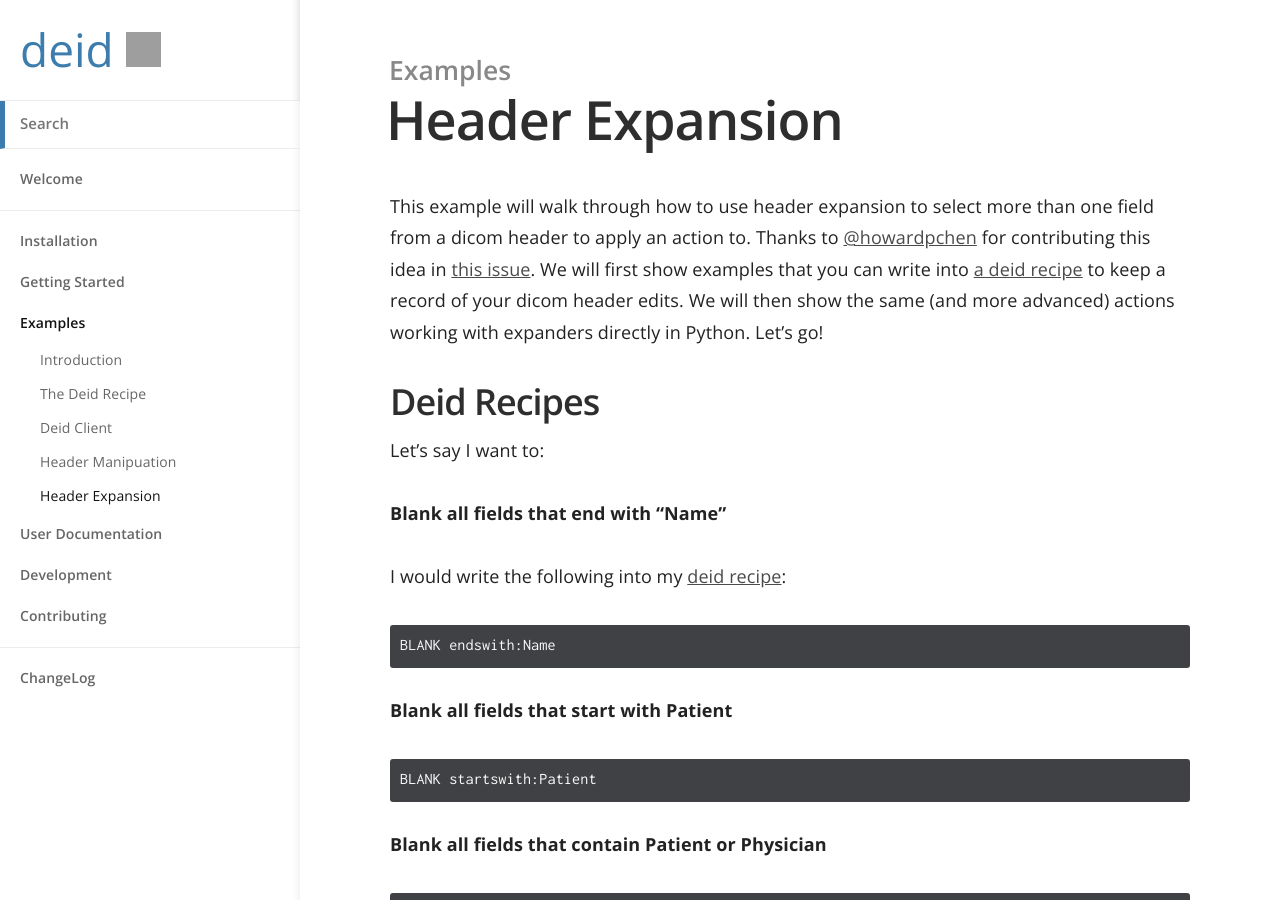
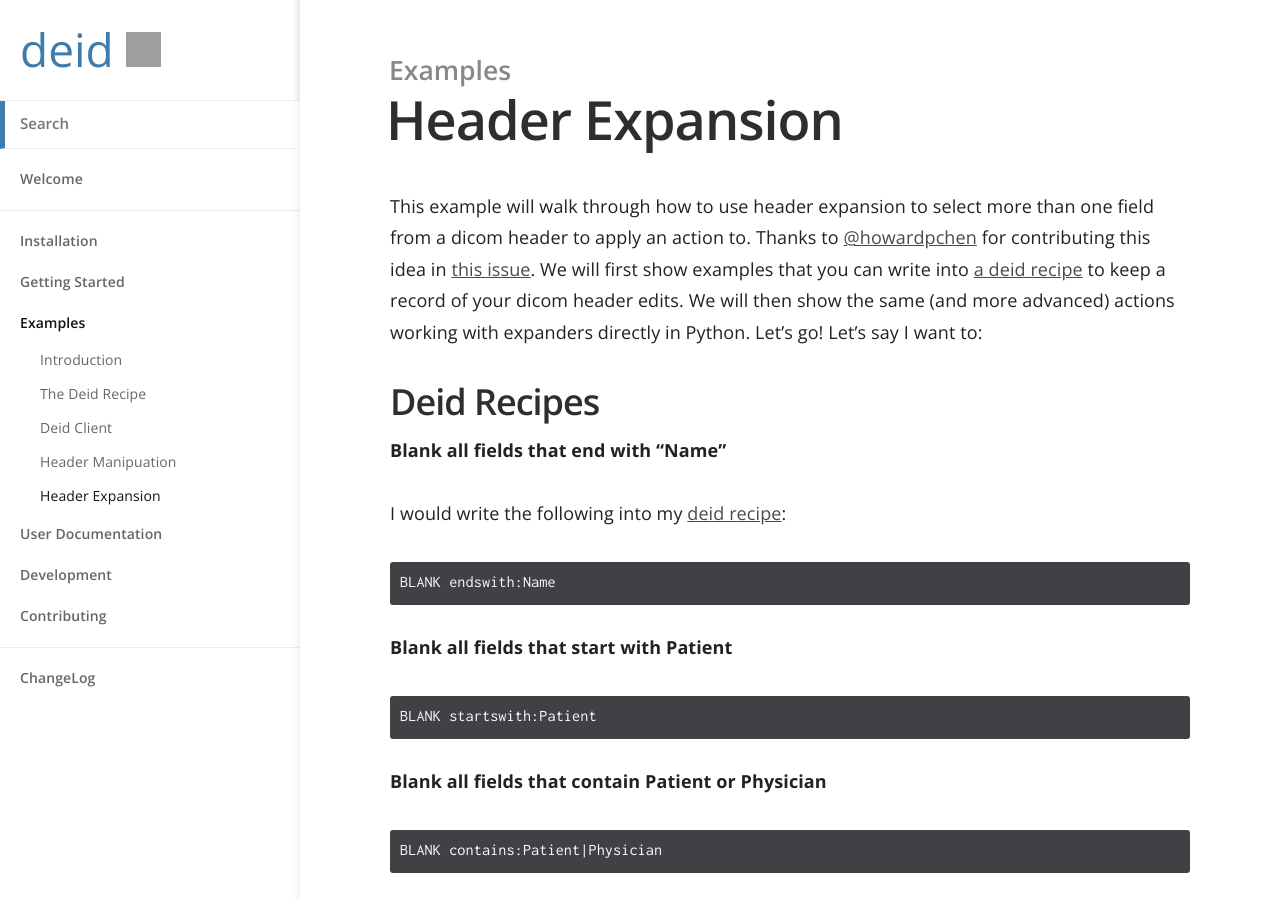
Before and after one commit to pydicom/deid, a Jekyll site: the page built from docs/_docs/examples/header-expanders.md, in a window 1280 px wide and 900 px high. Built offline with Jekyll 4.4.1, drawn with Linux system fonts in a browser that asks for light colours; grey boxes are pictures that could not be loaded.

```diff
--- a/docs/_docs/examples/header-expanders.md
+++ b/docs/_docs/examples/header-expanders.md
@@ -7,11 +7,9 @@
 This example will walk through how to use header expansion
 to select more than one field from a dicom header to apply an action to.
 Thanks to [@howardpchen](https://github.com/howardpchen) for contributing this idea in [this issue](https://github.com/pydicom/deid/issues/87). We will first show examples that you can write into [a deid recipe](https://pydicom.github.io/deid/examples/recipe/) to keep a record of your dicom header edits. We will then show the same
-(and more advanced) actions working with expanders directly in Python. Let's go!
+(and more advanced) actions working with expanders directly in Python. Let's go! Let's say I want to:
 
 ## Deid Recipes
-
-Let's say I want to:
 
 **Blank all fields that end with "Name"**
 
```
Also changed, not shown: other parts of docs/_docs/examples/header-expanders.md (+0 -2 lines), 1 other file.
